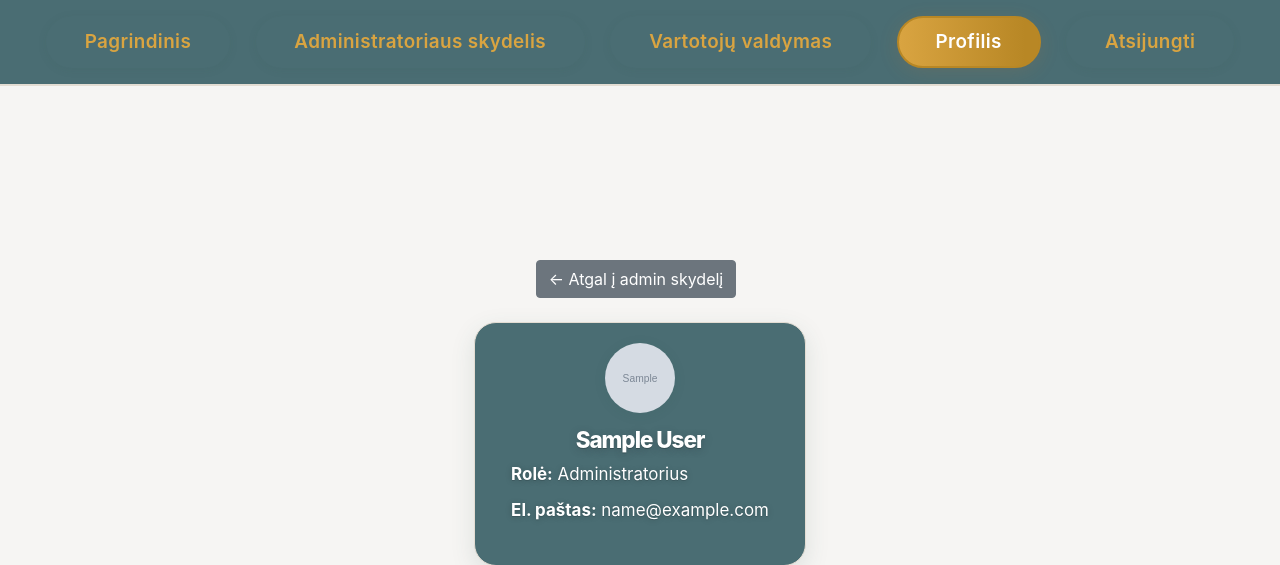
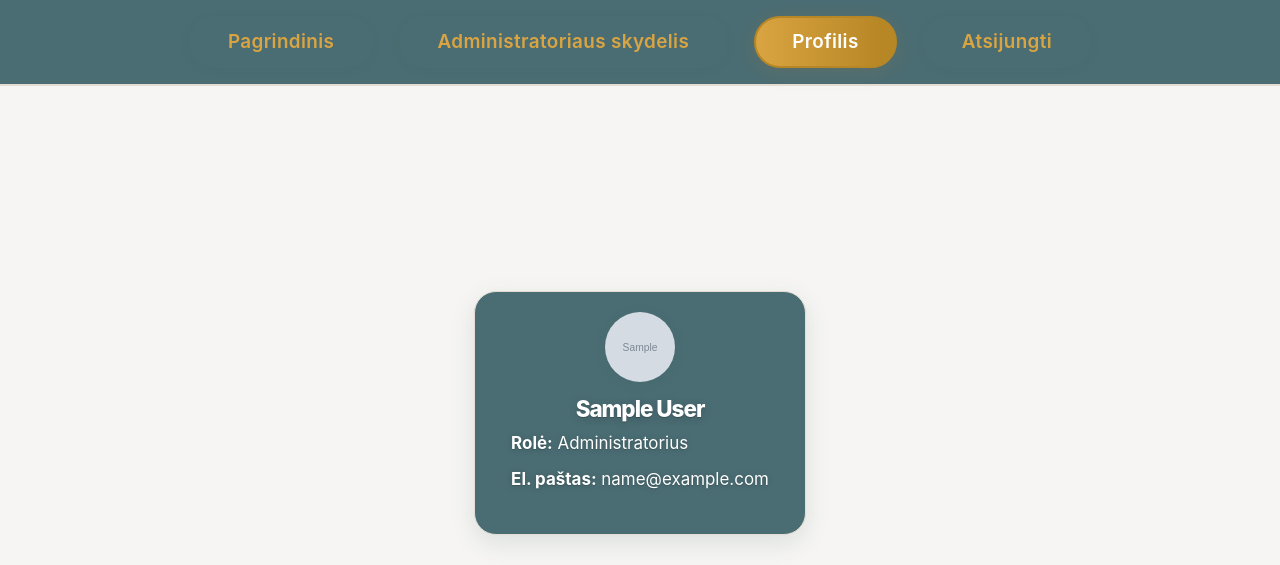
Before and after one commit to J-A-Gr/University-Management-System, a Flask app: page /profile in a window 1280 px wide. Shown: the top 565 px of the page. Run offline with Flask 3, Linux system fonts and the light colour scheme; a user stored in the database is signed in; tables that the repository leaves empty hold one stand-in row (values such as "Sample post"); grey boxes marked "Sample" are stand-in pictures; some libraries are stand-ins or nearby versions.

Commit message:
refactor: clean up navigation elements and improve link formatting across templates

```diff
--- a/app/templates/base.html
+++ b/app/templates/base.html
@@ -110,64 +110,67 @@
       <a
         href="{{ url_for('main.index') }}"
         class="nav-btn {% if ep == 'main.index' %}active{% endif %}"
-        >Pagrindinis</a
       >
+        Pagrindinis
+      </a>
       {% if current_user.is_authenticated %} {% if current_user.role == 'admin'
       %}
       <a
         href="{{ url_for('admin.admin_dashboard') }}"
         class="nav-btn {% if ep == 'admin.admin_dashboard' or ep.startswith('admin.') %}active{% endif %}"
-        >Administratoriaus skydelis</a
       >
-      <a
-        href="{{ url_for('admin.manage_users') }}"
-        class="nav-btn {% if ep == 'admin.manage_users' %}active{% endif %}"
-        >Vartotojų valdymas</a
-      >
+        Administratoriaus skydelis
+      </a>
+
       {% elif current_user.role == 'teacher' %}
       <a
         href="{{ url_for('teacher.teacher_dashboard') }}"
         class="nav-btn {% if ep == 'teacher.teacher_dashboard' or ep.startswith('teacher.') %}active{% endif %}"
-        >Mokytojo Panelė</a
       >
+        Mokytojo Panelė
+      </a>
       {# Papildomos nuorodos mokytojui, jei tokios egzistuoja tavo projekte: #}
       {#
-      <a href="{{ url_for('modules.teacher_modules') }}" class="nav-btn"
-        >Dėstomi moduliai</a
-      >
+      <a href="{{ url_for('modules.teacher_modules') }}" class="nav-btn">
+        Dėstomi moduliai
+      </a>
       #} {#
       <a href="{{ url_for('main.timetable') }}" class="nav-btn">Tvarkaraštis</a>
       #} {% elif current_user.role == 'student' %}
       <a
         href="{{ url_for('student.student_dashboard') }}"
         class="nav-btn {% if ep == 'student.student_dashboard' or ep.startswith('student.') %}active{% endif %}"
-        >Studento Panelė</a
       >
+        Studento Panelė
+      </a>
       {# Papildomos nuorodos studentui, jei tokios egzistuoja tavo projekte: #}
       {#
       <a href="{{ url_for('main.timetable') }}" class="nav-btn">Tvarkaraštis</a>
       #} {#
-      <a href="{{ url_for('modules.student_modules') }}" class="nav-btn"
-        >Mano dalykai</a
-      >
+      <a href="{{ url_for('modules.student_modules') }}" class="nav-btn">
+        Mano dalykai
+      </a>
       #} {% endif %}
       <a
         href="{{ url_for('main.profile') }}"
         class="nav-btn {% if ep == 'main.profile' %}active{% endif %}"
-        >Profilis</a
       >
+        Profilis
+      </a>
       <a href="{{ url_for('auth.logout') }}" class="nav-btn">Atsijungti</a>
       {% else %}
       <a
         href="{{ url_for('auth.login') }}"
         class="nav-btn {% if ep == 'auth.login' %}active{% endif %}"
-        >Prisijungti</a
       >
+        Prisijungti
+      </a>
       <a
         href="{{ url_for('auth.register') }}"
         class="nav-btn {% if ep == 'auth.register' %}active{% endif %}"
-        >Registruotis</a
       >
+        Registruotis
+      </a>
       {% endif %}
     </nav>
     <div class="main-wrapper">
--- a/app/templates/profile.html
+++ b/app/templates/profile.html
@@ -1,30 +1,5 @@
 {% extends "base.html" %} {% block title %}Profilis{% endblock %} {% block
 content %}
-
-<!-- Navigacija viršuje -->
-<div class="mb-4">
-  {% if current_user.is_authenticated %} {% if current_user.role == 'student' %}
-  <a href="{{ url_for('student.dashboard') }}" class="btn btn-secondary me-2"
-    >← Atgal į skydelį</a
-  >
-  {% elif current_user.role == 'teacher' %}
-  <a
-    href="{{ url_for('teacher.teacher_dashboard') }}"
-    class="btn btn-secondary me-2"
-    >← Atgal į skydelį</a
-  >
-  {% elif current_user.role == 'admin' %}
-  <a
-    href="{{ url_for('admin.admin_dashboard') }}"
-    class="btn btn-secondary me-2"
-    >← Atgal į admin skydelį</a
-  >
-  {% endif %} {% if current_user.role != 'admin' %}
-  <a href="{{ url_for('modules.list_modules') }}" class="btn btn-secondary me-2"
-    >Dalykai</a
-  >
-  {% endif %} {% endif %}
-</div>
 
 <div class="main-content glass-card">
   <div class="center-text">
@@ -85,7 +60,7 @@ content %}
       <li>Nėra dėstomų dalykų.</li>
       {% endif %}
     </ul>
-    <a href="{{ url_for('main.add_module') }}" class="big-button mt-2">
+    <a href="{{ url_for('modules.create_module') }}" class="big-button mt-2">
       Pridėti naują modulį
     </a>
   </div>
```
Also changed, not shown: app/templates/admin/dashboard.html (+0 -21 lines), app/templates/index.html (+18 -17 lines).
